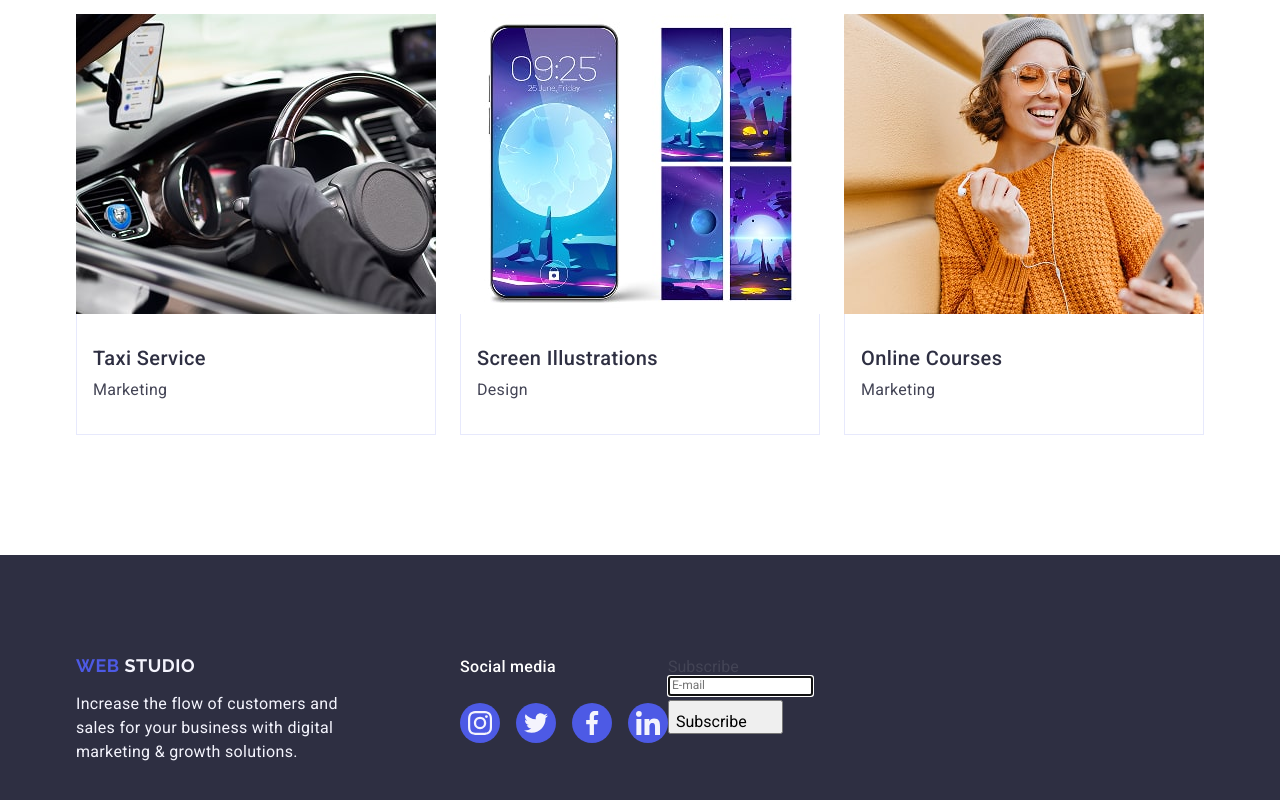
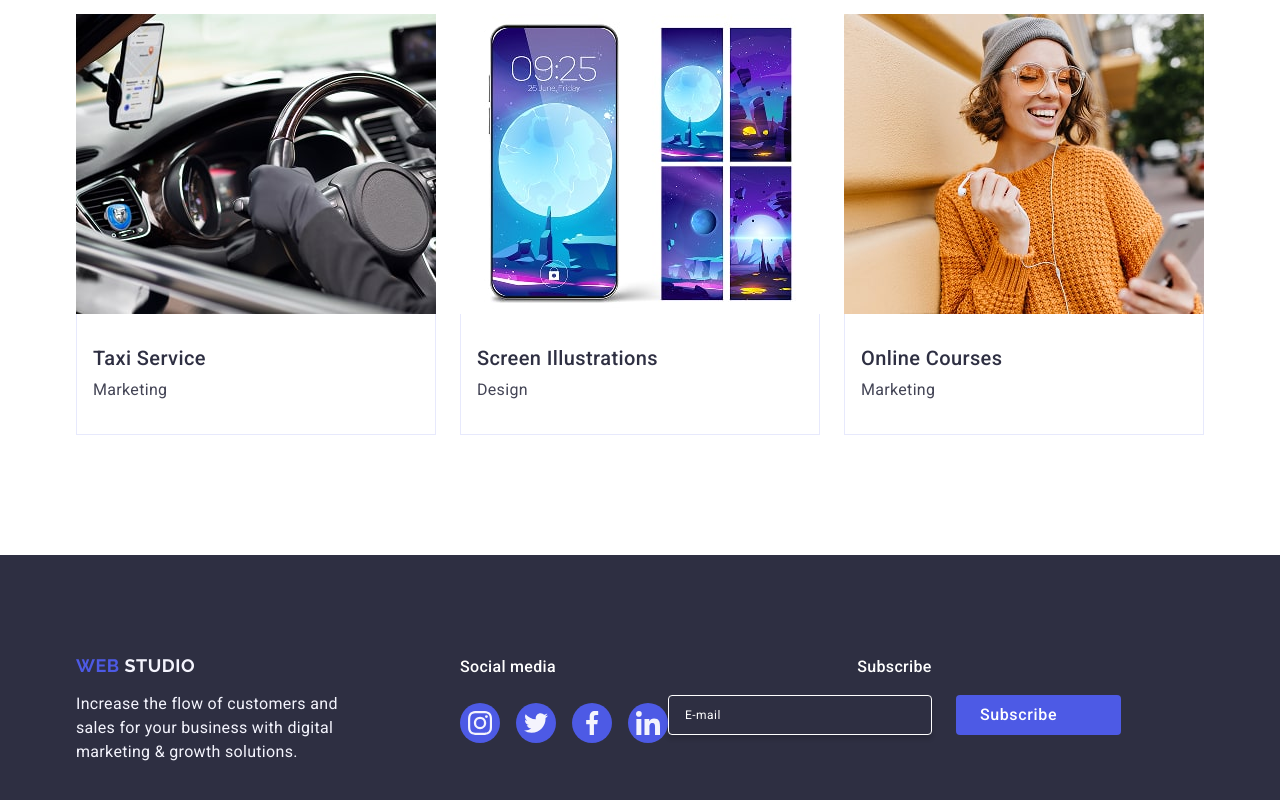
Before and after one commit to alohasid/goit-markup-hw-05, a plain HTML site: page index.html in a window 1280 px wide. Shown: the part 2604-3404 px from the top of the page. Drawn offline with nearby package versions, Linux system fonts and the light colour scheme.

Commit message:
completed tsk

```diff
--- a/css/styles.css
+++ b/css/styles.css
@@ -628,3 +628,63 @@ ul, ol {
     margin: 0 auto;
     transition: background-color 250ms cubic-bezier(0.4, 0, 0.2, 1);;
 }
+
+.form-container {
+    display: flex;
+    flex-direction: column;
+    align-items: center;
+}
+
+.subscribe-text {
+    margin-bottom: 16px;
+    font-weight: 500;
+    font-size: 16px;
+    line-height: 1.5;
+    letter-spacing: 0.02em;
+    color: #ffffff;
+}
+
+.subscribe-form {
+    display: flex;
+    gap: 24px;
+}
+
+.email-input {
+    width: 264px;
+    height: 40px;
+    border: 1px solid #ffffff;
+    background-color: transparent;
+    font-size: 12px;
+    line-height: 2;
+    letter-spacing: 0.04em;
+    padding-left: 16px;
+    box-shadow: 0px 4px 4px rgba(0, 0, 0, 0.15);
+    border-radius: 4px;
+    color: #ffffff;
+}
+
+.email-input::placeholder {
+    color: #ffffff;
+}
+
+.subscribe-button {
+    min-width: 165px;
+    height: 40px;
+    display: flex;
+    justify-content: center;
+    align-items: center;
+    font-family: "Roboto", sans-serif;
+    font-size: 16px;
+    font-weight: 500;
+    line-height: 1.5;
+    letter-spacing: 0.04em;
+    color: #ffffff;
+    cursor: pointer;
+    background-color: #4D5AE5;
+    border: none;
+    border-radius: 4px;
+}
+
+.subscribe-svg {
+    margin-left: 16px;
+}
--- a/index.html
+++ b/index.html
@@ -575,8 +575,9 @@
             </ul>
         </div>
         <div class="form-footer">
-            <p class="subscribe-footer">Subscribe</p>
-            <form class="form-class-footer">
+            <div class="form-container">
+                <p class="subscribe-text">Subscribe</p>
+                <form class="subscribe-form">
                     <label class="form-label" for="user-subscribe">
                         <input
                                 class="email-input"
@@ -584,7 +585,6 @@
                                 type="email"
                                 id="user-subscribe"
                                 name="email"
-                            autofocus
                         />
                     </label>
                     <button class="subscribe-button" type="submit">
@@ -594,6 +594,7 @@
                         </svg>
                     </button>
                 </form>
+            </div>
         </div>
     </div>
 </footer>
```
Lines whose indentation alone changed are shown as unchanged.
